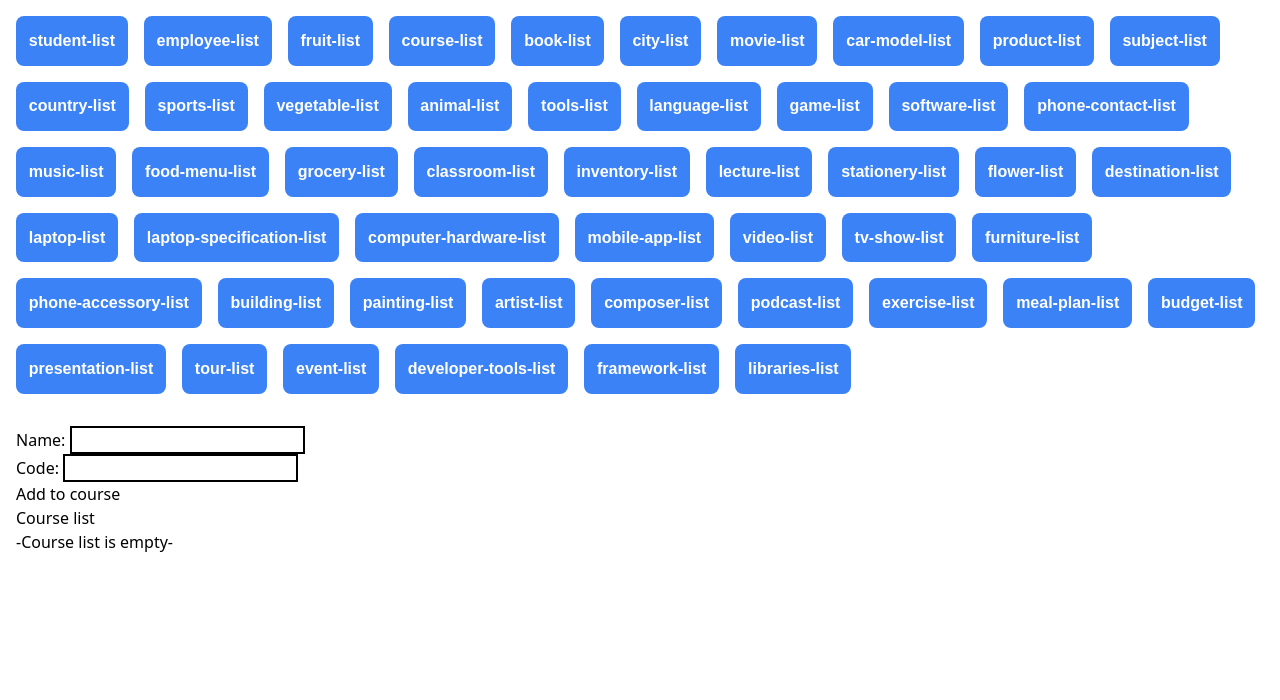
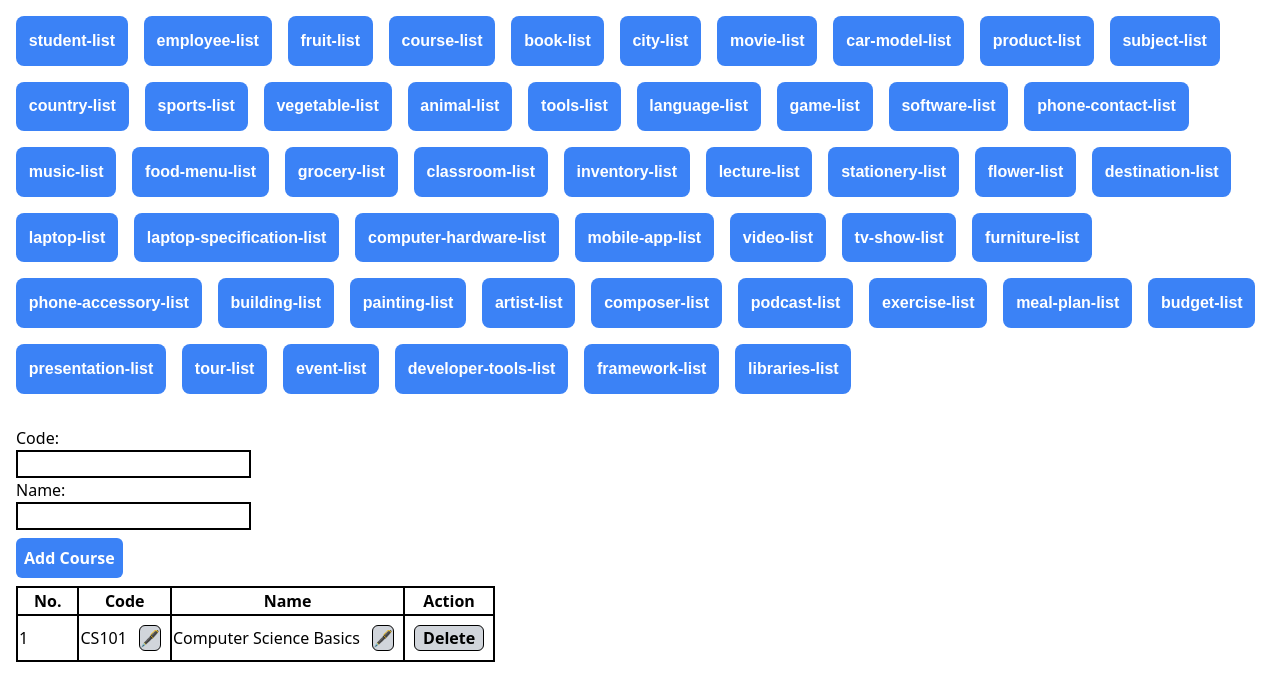
Before and after one commit to devken4u/angular-50-ds-services, an Angular app: page /course-list in a window 1280 px wide. Shown: the top 700 px of the page. Built offline with nearby package versions, Linux system fonts and the light colour scheme.

Commit message:
refactor(course  list comonent): Updated with services feature

```diff
--- a/src/app/course-list/course-list.component.html
+++ b/src/app/course-list/course-list.component.html
@@ -1,27 +1,63 @@
 <main>
   <div>
+    <label for="code">Code: </label>
+    <br />
+    <input type="text" id="code" [(ngModel)]="code" />
+    <br />
     <label for="name">Name: </label>
+    <br />
     <input type="text" id="name" [(ngModel)]="name" />
     <br />
-    <label for="code">Code: </label>
-    <input type="text" id="code" [(ngModel)]="code" />
-    <br />
-    <button (click)="add()">Add to course</button>
+    <button
+      class="p-2 my-2 font-bold text-white bg-blue-500 rounded-md active:scale-95"
+      (click)="add()"
+    >
+      Add Course
+    </button>
   </div>
-  <div>
-    <h1>Course list</h1>
-    @if( courseList.length === 0){
-    <h2>-Course list is empty-</h2>
-    }@else{
-    <ol>
-      @for( course of courseList; track $index){
-      <li [style.marginBottom]="'20px'">
-        Name: {{ course.name }}
-        <br />
-        Code: {{ course.code }}
-      </li>
+  <table class="border-2 border-black">
+    <thead>
+      <tr>
+        <th class="px-4 border-2 border-black">No.</th>
+        <th class="px-4 border-2 border-black">Code</th>
+        <th class="px-4 border-2 border-black">Name</th>
+        <th class="px-4 border-2 border-black">Action</th>
+      </tr>
+    </thead>
+    <tbody>
+      @for (course of courseList; track $index) {
+      <tr>
+        <td class="border-2 border-black">{{ $index + 1 }}</td>
+        <td class="border-2 border-black">
+          {{ course.code }}
+          <button
+            (click)="editField($index, 'code', course.code)"
+            class="mx-2 font-bold bg-gray-300 border border-black rounded-md active:scale-95"
+          >
+            🖋
+          </button>
+        </td>
+        <td class="border-2 border-black">
+          {{ course.name }}
+          <button
+            (click)="editField($index, 'name', course.name)"
+            class="mx-2 font-bold bg-gray-300 border border-black rounded-md active:scale-95"
+          >
+            🖋
+          </button>
+        </td>
+        <td class="border-2 border-black">
+          <div class="py-2">
+            <button
+              (click)="deleteCourse($index)"
+              class="px-2 mx-2 font-bold bg-gray-300 border border-black rounded-md active:scale-95"
+            >
+              Delete
+            </button>
+          </div>
+        </td>
+      </tr>
       }
-    </ol>
-    }
-  </div>
+    </tbody>
+  </table>
 </main>
--- a/src/app/course-list/course-list.component.ts
+++ b/src/app/course-list/course-list.component.ts
@@ -1,23 +1,48 @@
-import { Component } from '@angular/core';
+import { Component, OnInit } from '@angular/core';
+import { CourseService } from '../services/course.service';
 import { Course } from '../types';
 
 @Component({
-  selector: 'app-course-list',
+  selector: 'app-course',
   templateUrl: './course-list.component.html',
   styleUrl: './course-list.component.css',
 })
-export class CourseListComponent {
+export class CourseListComponent implements OnInit {
   courseList: Course[] = [];
+  code: string = '';
+  name: string = '';
 
-  name: string = '';
-  code: string = '';
+  constructor(private courseService: CourseService) {}
 
-  add() {
-    this.courseList.push({
-      name: this.name,
-      code: this.code,
-    });
-    this.name = '';
-    this.code = '';
+  ngOnInit(): void {
+    this.courseList = this.courseService.getCourseList();
+  }
+
+  add(): void {
+    if (this.code && this.name) {
+      this.courseService.addCourse({
+        code: this.code,
+        name: this.name,
+      });
+
+      this.code = '';
+      this.name = '';
+    }
+  }
+
+  deleteCourse(index: number): void {
+    this.courseService.deleteCourse(index);
+  }
+
+  editField(index: number, fieldName: keyof Course, currentValue: string) {
+    const value = prompt(`Edit ${fieldName}`, currentValue);
+    if (value !== null) {
+      const tempCourse = { ...this.courseList[index], [fieldName]: value };
+      this.update(index, tempCourse);
+    }
+  }
+
+  update(index: number, course: Course): void {
+    this.courseService.editCourse(index, course);
   }
 }
--- a/src/app/services/course.service.ts
+++ b/src/app/services/course.service.ts
@@ -1,9 +1,31 @@
+// course.service.ts
 import { Injectable } from '@angular/core';
+import { Course } from '../types';
 
 @Injectable({
-  providedIn: 'root'
+  providedIn: 'root',
 })
 export class CourseService {
+  private courseList: Course[] = [
+    {
+      code: 'CS101',
+      name: 'Computer Science Basics',
+    },
+  ];
 
-  constructor() { }
+  getCourseList() {
+    return this.courseList;
+  }
+
+  addCourse(course: Course): void {
+    this.courseList.push(course);
+  }
+
+  deleteCourse(index: number): void {
+    this.courseList.splice(index, 1);
+  }
+
+  editCourse(index: number, newCourse: Course) {
+    this.courseList[index] = newCourse;
+  }
 }
--- /dev/null
+++ b/src/app/services/fruit.service.ts
@@ -0,0 +1,32 @@
+import { Injectable } from '@angular/core';
+import { Fruit } from '../types';
+
+@Injectable({
+  providedIn: 'root',
+})
+export class FruitService {
+  private fruitList: Fruit[] = [
+    {
+      name: 'Apple',
+    },
+    {
+      name: 'Banana',
+    },
+  ];
+
+  getFruitList() {
+    return this.fruitList;
+  }
+
+  addFruit(fruit: Fruit): void {
+    this.fruitList.push(fruit);
+  }
+
+  deleteFruit(index: number): void {
+    this.fruitList.splice(index, 1);
+  }
+
+  editFruit(index: number, newFruit: Fruit) {
+    this.fruitList[index] = newFruit;
+  }
+}
```
Also changed, not shown: 1 other file (tests, documents, lock files or other folders).
